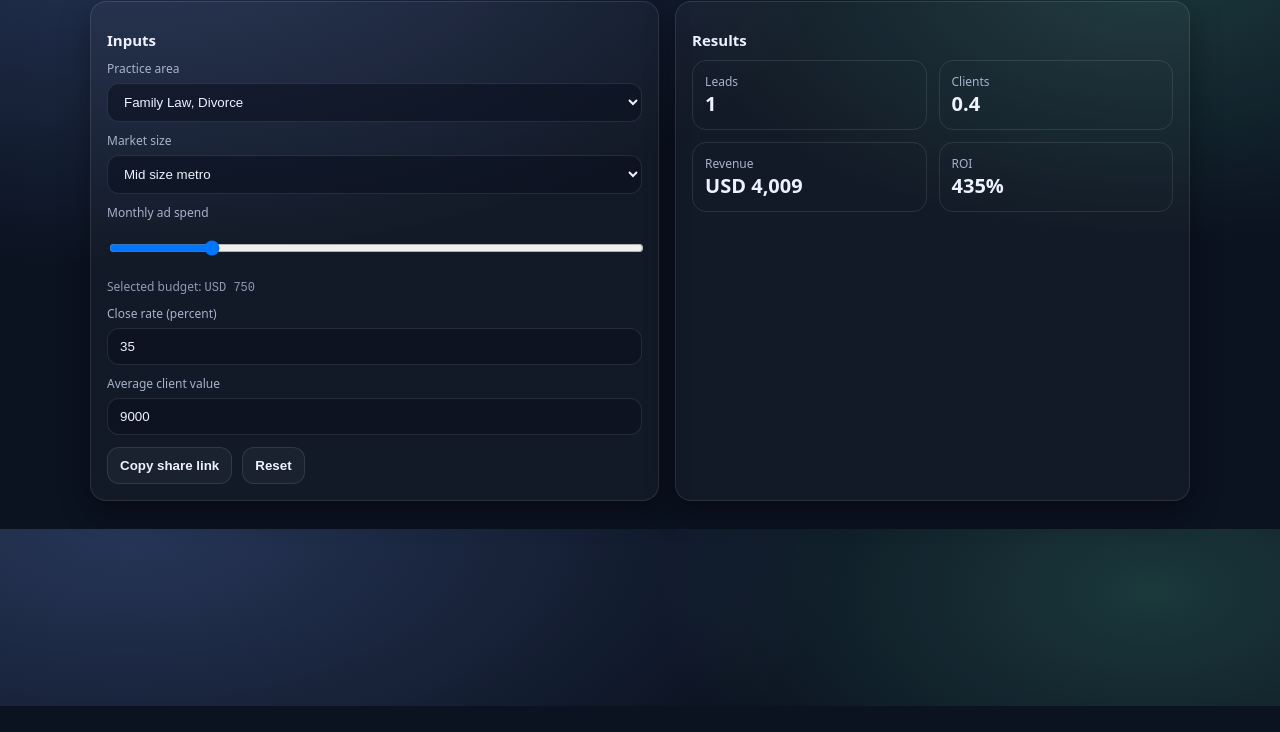
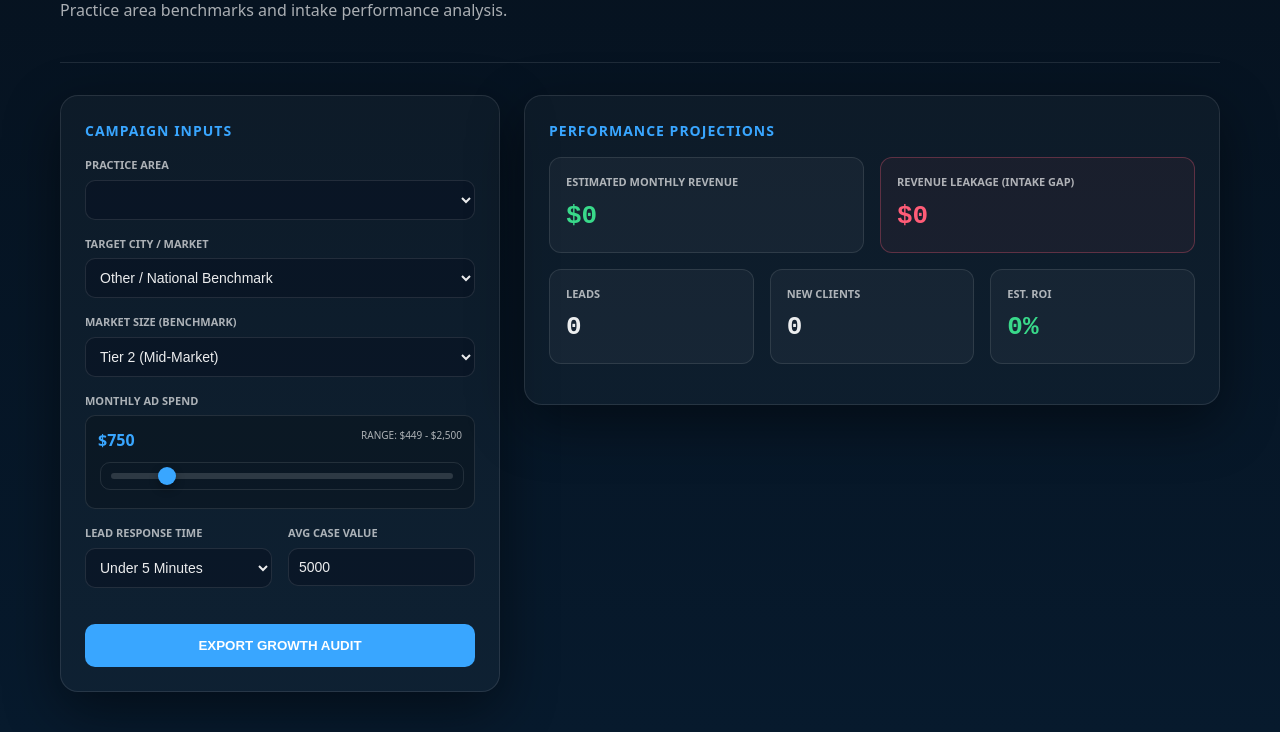
Before and after one commit to jsilva103010/correctROICalc, a plain HTML site: page index.html in a window 1280 px wide. Shown: the part 94-826 px from the top of the page. Before the commit the page ends 800 px from the top, so only its background shows below. Drawn offline with nearby package versions, Linux system fonts and the light colour scheme.

Commit message:
index.html

```diff
--- a/index.html
+++ b/index.html
@@ -3,235 +3,160 @@
 <head>
   <meta charset="utf-8" />
   <meta name="viewport" content="width=device-width,initial-scale=1" />
-  <title>Google Ads ROI Calculator</title>
-
-  <link rel="preconnect" href="https://cdnjs.cloudflare.com" crossorigin>
-  <script defer src="https://cdnjs.cloudflare.com/ajax/libs/jspdf/2.5.1/jspdf.umd.min.js"></script>
+  <title>Google Search Ad ROI</title>
 
   <style>
     :root{
-      --bg:#0b1220;
-      --card:#0f1a33;
-      --muted:#a7b2cc;
-      --text:#eef2ff;
-      --line:rgba(255,255,255,0.10);
-      --accent:#7aa2ff;
-      --accent2:#62e6b7;
-      --warn:#ffce7a;
-      --danger:#ff7a7a;
-      --shadow: 0 10px 30px rgba(0,0,0,0.35);
-      --radius: 16px;
+      --bg0:#06121f; --bg1:#071a2d; --stroke:rgba(255,255,255,.10);
+      --text:rgba(255,255,255,.92); --muted:rgba(255,255,255,.66);
+      --accent:#39a6ff; --good:#39d98a; --warn:#ffcc66; --bad:#ff5c77;
+      --radius:18px; --shadow:0 18px 55px rgba(0,0,0,.45);
+      --sans: ui-sans-serif, system-ui, -apple-system, Segoe UI, Roboto, Helvetica, Arial;
     }
     *{ box-sizing:border-box; }
-    body{
-      margin:0;
-      font-family: ui-sans-serif, system-ui, -apple-system, Segoe UI, Roboto, Helvetica, Arial;
-      background: radial-gradient(1200px 600px at 10% 0%, rgba(122,162,255,0.25), transparent 60%),
-                  radial-gradient(900px 500px at 90% 10%, rgba(98,230,183,0.18), transparent 55%),
-                  var(--bg);
-      color:var(--text);
-      padding: 28px 14px;
-    }
-    .wrap{ max-width:1100px; margin:0 auto; }
-    header{ display:flex; justify-content:space-between; gap:14px; margin-bottom:18px; }
-    .title{ font-size:22px; font-weight:800; }
-    .subtitle{ color:var(--muted); font-size:14px; max-width:700px; }
-    .pill{
-      border:1px solid var(--line);
-      padding:6px 10px;
-      border-radius:999px;
-      font-size:12px;
-      color:var(--muted);
-    }
-    .grid{ display:grid; grid-template-columns:1.05fr .95fr; gap:16px; }
-    @media(max-width:900px){ .grid{grid-template-columns:1fr;} header{flex-direction:column;} }
-    .card{
-      background:rgba(255,255,255,.03);
-      border:1px solid var(--line);
-      border-radius:var(--radius);
-      box-shadow:var(--shadow);
-      padding:16px;
-    }
-    h2{ font-size:15px; margin-bottom:10px; }
-    label{ font-size:12px; color:var(--muted); display:block; margin-bottom:6px; }
-    input,select,textarea{
-      width:100%;
-      padding:10px 12px;
-      background:rgba(10,16,30,.55);
-      border:1px solid var(--line);
-      color:var(--text);
-      border-radius:12px;
-    }
-    .row{ display:grid; grid-template-columns:1fr 1fr; gap:12px; }
-    @media(max-width:520px){ .row{grid-template-columns:1fr;} }
-    .help{ font-size:12px; color:rgba(167,178,204,.85); margin-top:6px; }
-    .btnbar{ display:flex; gap:10px; margin-top:12px; flex-wrap:wrap; }
-    button{
-      border:1px solid var(--line);
-      background:rgba(255,255,255,.04);
-      color:var(--text);
-      padding:10px 12px;
-      border-radius:12px;
-      cursor:pointer;
-      font-weight:650;
-    }
-    button.primary{
-      background:rgba(122,162,255,.18);
-      border-color:rgba(122,162,255,.35);
-    }
-    .kpiGrid{ display:grid; grid-template-columns:1fr 1fr; gap:12px; }
-    .kpi{ border:1px solid var(--line); border-radius:14px; padding:12px; }
-    .kpi .name{ font-size:12px; color:var(--muted); }
-    .kpi .val{ font-size:20px; font-weight:800; }
-    .badge{
-      display:inline-flex;
-      padding:6px 10px;
-      border-radius:999px;
-      border:1px solid var(--line);
-      font-size:12px;
-      color:var(--muted);
-      background:rgba(255,255,255,.03);
-    }
-    .warn{ color:var(--warn); border-color:rgba(255,206,122,.35); }
-    .danger{ color:var(--danger); border-color:rgba(255,122,122,.35); }
-    table{
-      width:100%;
-      border-collapse:collapse;
-      margin-top:10px;
-      border:1px solid var(--line);
-      border-radius:12px;
-      overflow:hidden;
-    }
-    th,td{ font-size:12px; padding:10px; border-bottom:1px solid var(--line); }
-    th{ background:rgba(255,255,255,.04); color:var(--muted); }
-    .mono{ font-family:monospace; }
+    body{ margin:0; font-family:var(--sans); color:var(--text); background:linear-gradient(180deg, var(--bg0), var(--bg1)); min-height:100vh; line-height:1.5; }
+    .wrap{ max-width: 1200px; margin: 0 auto; padding: 40px 20px; }
+
+    .header-area { margin-bottom: 32px; border-bottom: 1px solid var(--stroke); padding-bottom: 24px; }
+    .branding-header { display: none; margin-bottom: 20px; padding: 20px; background: rgba(255,255,255,.05); border-radius: var(--radius); border-left: 4px solid var(--accent); }
+
+    .grid{ display:grid; grid-template-columns: 440px 1fr; gap: 24px; align-items: start; }
+    .panel{ border: 1px solid var(--stroke); background: rgba(255,255,255,.03); border-radius: var(--radius); padding: 24px; box-shadow: var(--shadow); position: relative; }
+
+    h2{ margin: 0 0 16px; font-size: 14px; letter-spacing:1px; color: var(--accent); text-transform: uppercase; }
+    .row{ display:grid; grid-template-columns: 1fr 1fr; gap: 16px; margin-bottom: 16px; }
+    .full{ grid-column: 1 / -1; }
+
+    label{ display:block; color: var(--muted); font-size: 11px; text-transform: uppercase; font-weight: 700; margin-bottom: 6px; }
+    select, input, textarea{ width:100%; border-radius: 10px; border: 1px solid var(--stroke); background: rgba(8,18,33,.55); color: var(--text); padding: 10px; font-size: 14px; outline:none; transition: border 0.2s; }
+    select:focus, input:focus { border-color: var(--accent); }
+
+    .slider-wrap { background: rgba(0,0,0,0.2); padding: 12px; border-radius: 10px; border: 1px solid var(--stroke); }
+    input[type="range"] { -webkit-appearance: none; background: transparent; cursor: pointer; width: 100%; }
+    input[type="range"]::-webkit-slider-runnable-track { height: 6px; background: rgba(255,255,255,.14); border-radius: 3px; }
+    input[type="range"]::-webkit-slider-thumb { -webkit-appearance: none; height: 18px; width: 18px; border-radius: 50%; background: var(--accent); margin-top: -6px; box-shadow: 0 4px 10px rgba(0,0,0,0.3); }
+
+    .card { background: rgba(255,255,255,.04); border: 1px solid var(--stroke); padding: 16px; border-radius: 12px; }
+    .leakage-card { border-color: rgba(255,92,119,.3); background: rgba(255,92,119,.05); }
+    .v { font-size: 26px; font-weight: 800; font-family: ui-monospace, monospace; }
+    .bad { color: var(--bad); } .good { color: var(--good); }
+
+    table { width: 100%; border-collapse: collapse; margin-top: 20px; font-size: 13px; background: rgba(0,0,0,0.1); border-radius: 10px; overflow: hidden; }
+    th { text-align: left; color: var(--muted); padding: 12px; border-bottom: 1px solid var(--stroke); text-transform: uppercase; font-size: 10px; }
+    td { padding: 12px; border-bottom: 1px solid rgba(255,255,255,.05); }
+
+    .hidden { display: none; }
+
+    @media (max-width: 1000px) { .grid { grid-template-columns: 1fr; } }
   </style>
 </head>
+<body>
 
-<body>
 <div class="wrap">
-  <header>
-    <div>
-      <div class="title">Google Ads ROI Calculator</div>
-      <div class="subtitle">Directional projections for leads, clients, CAC, and ROI.</div>
+  <div class="header-area">
+    <div id="salesBranding" class="branding-header">
+      <h1 id="displayFirm" style="margin:0; font-size: 24px;">Firm Name</h1>
+      <p style="margin:4px 0 0; color:var(--muted); font-size: 14px;">Growth Strategy & Intake Audit</p>
     </div>
-    <div class="pill" id="modePill">Mode: self serve</div>
-  </header>
+    <h1 style="margin:0;">Google Search Ad ROI</h1>
+    <p style="color:var(--muted); margin-top:4px;">Practice area benchmarks and intake performance analysis.</p>
+  </div>
 
   <div class="grid">
-    <section class="card">
-      <h2>Inputs</h2>
+    <div class="panel">
+      <h2>Campaign Inputs</h2>
 
-      <label>Practice area</label>
-      <select id="practiceArea"></select>
-
-      <div style="height:10px"></div>
-
-      <label>Market size</label>
-      <select id="marketSize">
-        <option value="major">Major metro</option>
-        <option value="mid" selected>Mid size metro</option>
-        <option value="small">Smaller market</option>
-      </select>
-
-      <div style="height:10px"></div>
-
-      <label>Monthly ad spend</label>
-      <input id="budget" type="range" min="500" max="2000" step="50" value="750" />
-      <div class="help">Selected budget: <span class="mono" id="budgetLabel"></span></div>
-
-      <div style="height:10px"></div>
-
-      <label>Close rate (percent)</label>
-      <input id="closeRate" type="number" value="35" />
-
-      <div style="height:10px"></div>
-
-      <label>Average client value</label>
-      <input id="acv" type="number" value="9000" />
-
-      <div class="btnbar">
-        <button id="copyLinkBtn">Copy share link</button>
-        <button id="resetBtn">Reset</button>
-      </div>
-    </section>
-
-    <section class="card">
-      <h2>Results</h2>
-
-      <div class="kpiGrid">
-        <div class="kpi"><div class="name">Leads</div><div class="val" id="kpiLeads">–</div></div>
-        <div class="kpi"><div class="name">Clients</div><div class="val" id="kpiClients">–</div></div>
-        <div class="kpi"><div class="name">Revenue</div><div class="val" id="kpiRevenue">–</div></div>
-        <div class="kpi"><div class="name">ROI</div><div class="val" id="kpiRoi">–</div></div>
+      <div id="salesInputs" class="hidden">
+        <div class="full" style="margin-bottom:15px;">
+          <label>Prospect Firm Name</label>
+          <input id="firmName" type="text" placeholder="e.g. Burton Law" />
+        </div>
       </div>
 
-      <div id="assumptionWarnings" style="margin-top:10px;"></div>
+      <div class="row">
+        <div class="full">
+          <label>Practice Area</label>
+          <select id="practice"></select>
+        </div>
 
-      <div id="salesCta" class="badge" style="display:none; margin-top:12px;">
-        Next step: validate assumptions with real CPC data, call tracking, and intake review.
+        <div class="full">
+          <label>Target City / Market</label>
+          <select id="citySelect">
+            <option value="other">Other / National Benchmark</option>
+            <option disabled>── SPECIFIC DATA ──</option>
+            <option value="SYRACUSE, NY">Syracuse, NY</option>
+            <option value="PENSACOLA, FL">Pensacola, FL</option>
+            <option value="AUGUSTA, GA">Augusta, GA</option>
+            <option value="NEW YORK CITY, NY">New York City, NY</option>
+            <option value="BOSTON, MA">Boston, MA</option>
+            <option value="MIAMI, FL">Miami, FL</option>
+            <option value="SEATTLE, WA">Seattle, WA</option>
+            <option value="DALLAS, TX">Dallas, TX</option>
+            <option value="ATLANTA, GA">Atlanta, GA</option>
+            <option value="CHICAGO, IL">Chicago, IL</option>
+            <option value="SPRINGFIELD, MO">Springfield, MO</option>
+            <option value="COLUMBIA, MO">Columbia, MO</option>
+          </select>
+        </div>
+
+        <div class="full" id="tierRow">
+          <label>Market Size (Benchmark)</label>
+          <select id="marketTier">
+            <option value="tier1">Tier 1 (High Cost/Metro)</option>
+            <option value="tier2" selected>Tier 2 (Mid-Market)</option>
+            <option value="tier3">Tier 3 (Low Cost)</option>
+          </select>
+        </div>
+
+        <div class="full">
+          <label>Monthly Ad Spend</label>
+          <div class="slider-wrap">
+            <div style="display:flex; justify-content:space-between; margin-bottom:8px;">
+              <span id="budgetLabel" style="font-weight:bold; color:var(--accent);">$750</span>
+              <span style="font-size:10px; color:var(--muted);">RANGE: $449 - $2,500</span>
+            </div>
+            <input type="range" id="budget" min="449" max="2500" step="50" value="750" />
+          </div>
+        </div>
+
+        <div>
+          <label>Lead Response Time</label>
+          <select id="responseTime">
+            <option value="1.0">Under 5 Minutes</option>
+            <option value="0.5">30 Minutes</option>
+            <option value="0.25">4+ Hours</option>
+            <option value="0.1">Next Day</option>
+          </select>
+        </div>
+        <div>
+          <label>Avg Case Value</label>
+          <input type="number" id="acv" value="5000" />
+        </div>
       </div>
-    </section>
-  </div>
-</div>
 
-<script>
-  const BENCH = {
-    practiceAreas:{
-      "Family Law, Divorce":{cpcLow:15,cpcHigh:60,lp:0.07},
-      "Personal Injury":{cpcLow:60,cpcHigh:180,lp:0.05}
-    },
-    market:{major:1.35,mid:1.1,small:.9}
-  };
+      <div id="notesArea" class="full hidden" style="margin-top:10px;">
+        <label>Consultant Notes</label>
+        <textarea id="consultantNotes" rows="3" placeholder="Market observations..."></textarea>
+      </div>
 
-  const $ = id => document.getElementById(id);
+      <button onclick="window.print()" style="margin-top:20px; width:100%; padding:14px; background:var(--accent); border:none; color:white; border-radius:10px; font-weight:bold; cursor:pointer;">EXPORT GROWTH AUDIT</button>
+    </div>
 
-  function updateBudgetLabel(){
-    $("budgetLabel").textContent = `USD ${Number($("budget").value).toLocaleString()}`;
-  }
+    <div class="panel">
+      <h2>Performance Projections</h2>
 
-  function run(){
-    const area = BENCH.practiceAreas[$("practiceArea").value];
-    const m = BENCH.market[$("marketSize").value];
-    const budget = Number($("budget").value);
-    const close = $("closeRate").value/100;
-    const acv = Number($("acv").value);
-    const cpc = ((area.cpcLow+area.cpcHigh)/2)*m;
+      <div class="row">
+        <div class="card">
+          <label>Estimated Monthly Revenue</label>
+          <div class="v good" id="outRev">$0</div>
+        </div>
+        <div class="card leakage-card">
+          <label>Revenue Leakage (Intake Gap)</label>
+          <div class="v bad" id="outLeakage">$0</div>
+        </div>
+      </div>
 
-    const leads = (budget/cpc)*area.lp;
-    const clients = leads*close;
-    const revenue = clients*acv;
-    const roi = ((revenue-budget)/budget)*100;
-
-    $("kpiLeads").textContent = Math.round(leads);
-    $("kpiClients").textContent = clients.toFixed(1);
-    $("kpiRevenue").textContent = `USD ${Math.round(revenue).toLocaleString()}`;
-    $("kpiRoi").textContent = `${Math.round(roi)}%`;
-
-    const warn = $("assumptionWarnings");
-    warn.innerHTML="";
-    if(close>0.6){
-      warn.innerHTML+=`<div class="badge warn">Close rate above 60 percent is optimistic.</div>`;
-    }
-    if(area.lp>0.25){
-      warn.innerHTML+=`<div class="badge warn">Landing page conversion above 25 percent is uncommon.</div>`;
-    }
-  }
-
-  function init(){
-    Object.keys(BENCH.practiceAreas).forEach(p=>{
-      const o=document.createElement("option");
-      o.value=p; o.textContent=p;
-      $("practiceArea").appendChild(o);
-    });
-    updateBudgetLabel();
-    ["practiceArea","marketSize","budget","closeRate","acv"].forEach(id=>{
-      $(id).addEventListener("input",()=>{updateBudgetLabel();run();});
-    });
-    run();
-  }
-
-  init();
-</script>
-</body>
-</html>
+      <div class="row" style="grid-template-columns: 1fr 1fr 1fr; margin-top:15px;">
+        <div class="card"><label>Leads</label><div class="v" id="outLeads">0</div></div>
+        <div class="card"><label>New Clients</label><div class="v" id="outClients">0</div></div>
+        <div class="card"><label>Est. ROI</label><div class="v good" id="outROI">0%</div></div>
```
